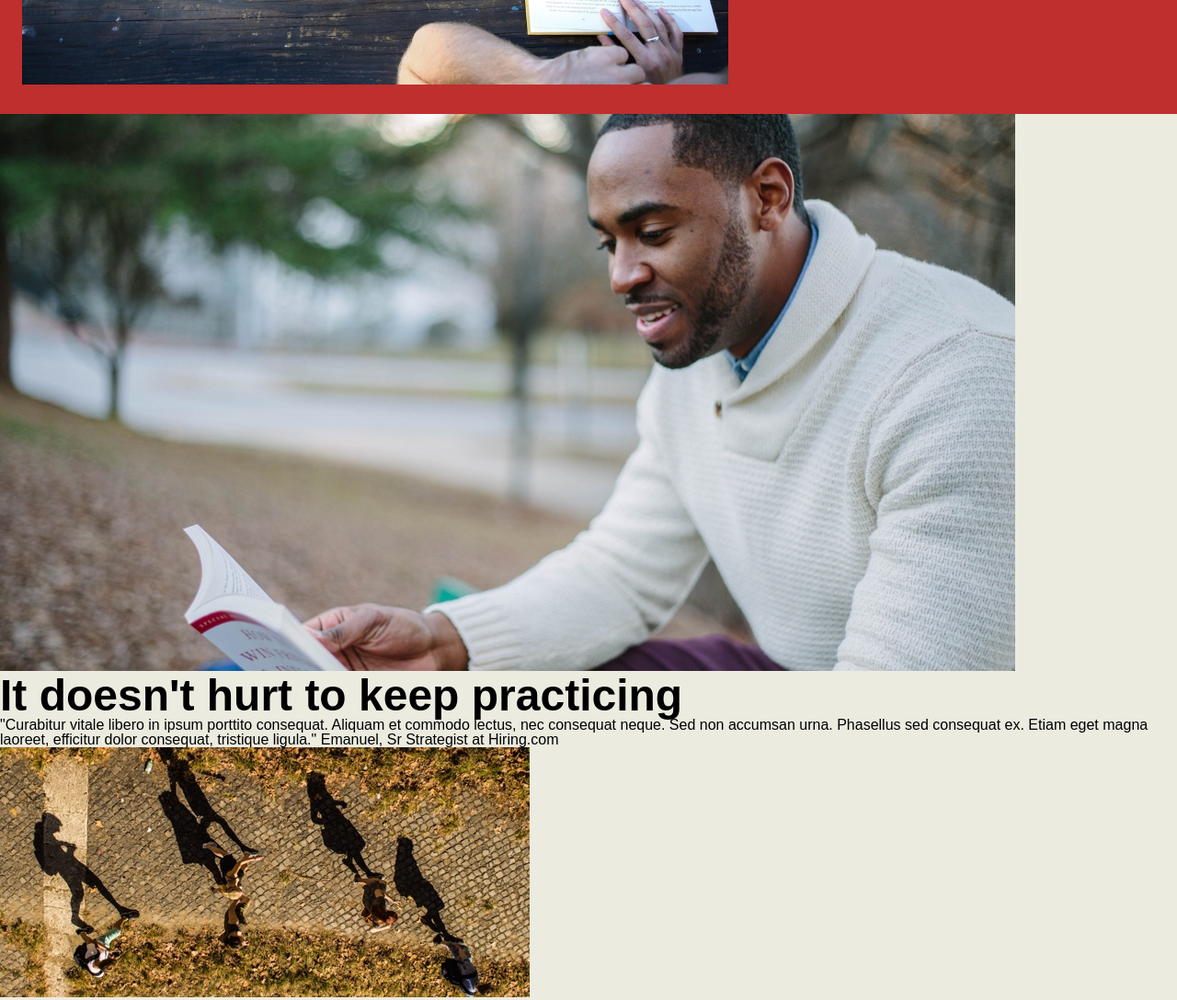
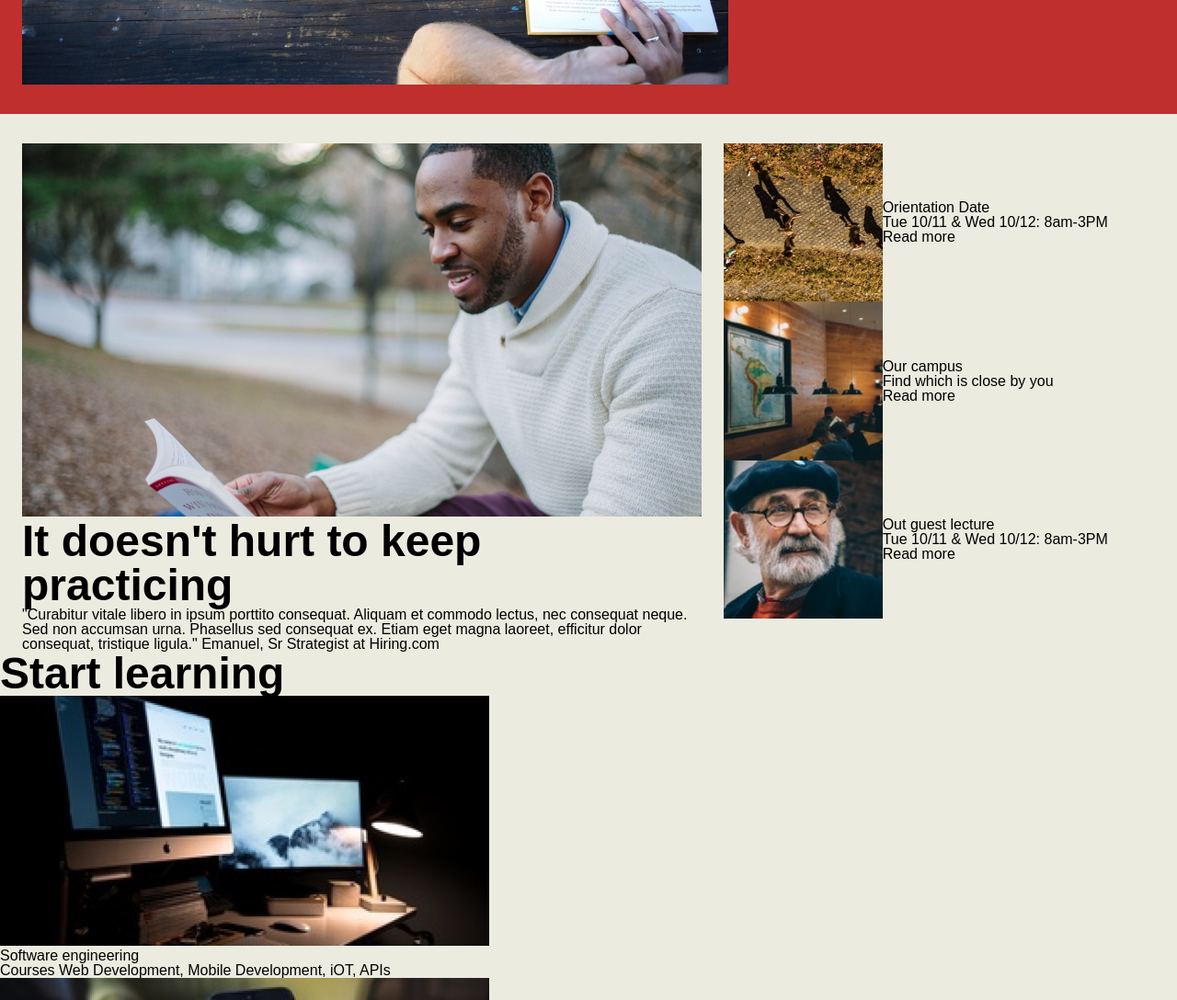
Before and after one commit to swanny999/swanny999.github.io, a plain HTML site: page capstone/index.html in a window 1280 px wide. Shown: the part 580-1668 px from the top of the page at 92% size. Drawn offline with Linux system fonts and the light colour scheme.

Commit message:
testing images

```diff
--- a/capstone/index.html
+++ b/capstone/index.html
@@ -31,7 +31,7 @@
     </div>
     <div class="banner">
       <div class="banner-left">
-        <img src=".\resources\capstone_colmar_assets\images\information-main.jpg" />
+        <img class="main-content" src=".\resources\capstone_colmar_assets\images\information-main.jpg" />
         <h1>It doesn't hurt to keep practicing</h1>
         <span>"Curabitur vitale libero in ipsum porttito consequat. Aliquam et commodo lectus,
           nec consequat neque. Sed non accumsan urna. Phasellus sed consequat ex. Etiam eget
@@ -40,7 +40,7 @@
       </div>
       <div class="banner-right">
         <div class="tab">
-          <img src=".\resources\capstone_colmar_assets\images\information-orientation-mobile.jpg" />
+          <img src=".\resources\capstone_colmar_assets\images\information-orientation.jpg" />
           <div class="tab-info">
             <h3>Orientation Date</h3>
             <span>Tue 10/11 & Wed 10/12: 8am-3PM</span>
@@ -48,7 +48,7 @@
           </div>
         </div>
         <div class="tab">
-          <img src=".\resources\capstone_colmar_assets\images\information-campus-mobile.jpg" />
+          <img src=".\resources\capstone_colmar_assets\images\information-campus.jpg" />
           <div class="tab-info">
             <h3>Our campus</h3>
             <span>Find which is close by you</span>
@@ -56,7 +56,7 @@
           </div>
         </div>
         <div class="tab">
-          <img src=".\resources\capstone_colmar_assets\images\information-guest-lecture-mobile.jpg" />
+          <img src=".\resources\capstone_colmar_assets\images\information-guest-lecture.jpg" />
           <div class="tab-info">
             <h3>Out guest lecture</h3>
             <span>Tue 10/11 & Wed 10/12: 8am-3PM</span>
@@ -121,7 +121,7 @@
     <div class="banner">
       <h1>Thesis exhibit</h1>
       <div class="banner-left">
-        <video src=".\resources\capstone_colmar_assets\videos\thesis.mp4" autoplay width="60%"></video>
+        <video class="mian-content" src=".\resources\capstone_colmar_assets\videos\thesis.mp4" autoplay width="100%"></video>
         <h3>Reimagine urban</h3>
         <span>"Curabitur vitae libero in ipsum porttitor consequat. Aliquam et commodo lectus,
           nec consequat neque. Sed non accumsan urna. Phasellus sed consequat ex. Etiam eget magna
--- a/capstone/resources/css/style.css
+++ b/capstone/resources/css/style.css
@@ -62,20 +62,20 @@ nav a:hover {
   height: 40rem;
 }
 
-.jumbotron img {
-  width: 60%;
-  height: auto;
-  margin: 2rem 1.5rem;
-}
-
 .jumbotron-header {
   display: flex;
   flex-direction: column;
-  justify-content: space-between;;
+  justify-content: space-between;
   width: 30%;
   color: hsl(0, 0%, 18%);
   height: 15rem;
   margin: auto 0;
+}
+
+.jumbotron img{
+  width: 60%;
+  height: auto;
+  margin: 2rem 1.5rem;
 }
 
 .jumbotron-header span{
@@ -87,14 +87,53 @@ nav a:hover {
   display: flex;
   align-items: center;
   justify-content: center;
-  transition: color 500ms linear 0s;
+  transition: color 250ms linear 0s;
   color: hsl(60, 22%, 90%);
 }
 
 #btn:hover {
-  color: hsla(0, 100%, 35%, 0.8)
+  color: hsla(0, 100%, 35%, 0.8);
 }
 
 #btn span {
   padding: 0.5rem;
 }
+
+/*banners*/
+.banner {
+  display: flex;
+  margin-top: 2rem;
+}
+
+.banner-left {
+  width: 60%;
+  margin: 0 1.5rem;
+}
+
+.main-content {
+  width: 100%;
+  height: auto;
+}
+
+.banner-right {
+  display: flex;
+  flex-direction: column;
+  width:  40%;
+}
+
+.tab {
+  display: flex;
+}
+
+.tab img {
+  width: 35%;
+  height: auto;
+  display: block;
+}
+
+.tab-info {
+  width: 65%;
+  display: flex;
+  flex-direction: column;
+  justify-content: center;
+}
```
